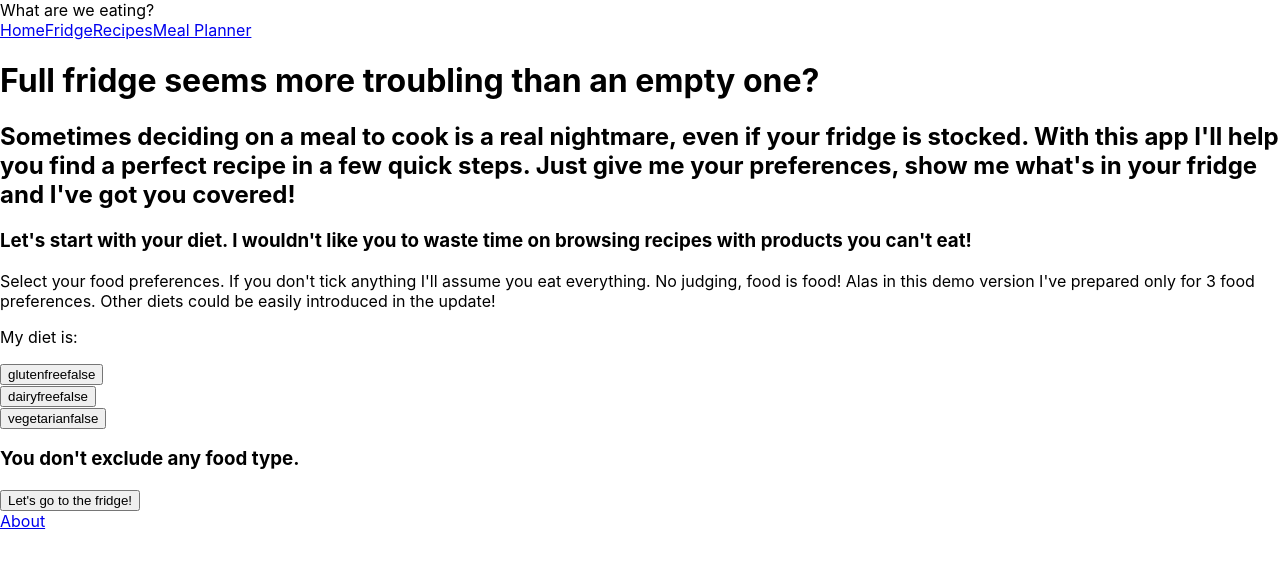
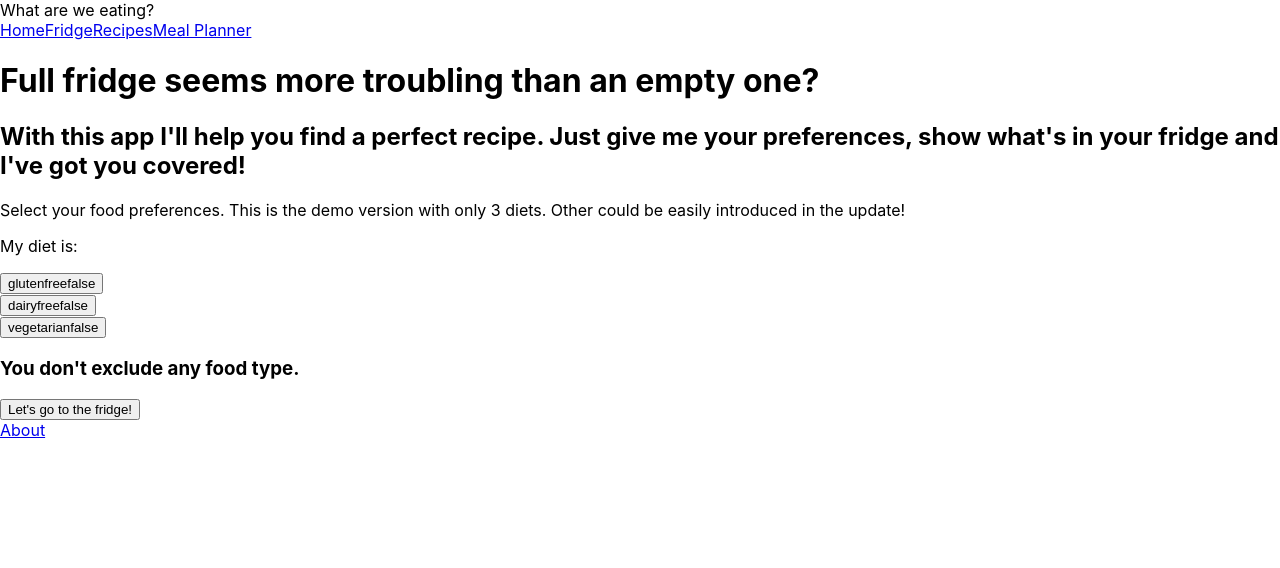
Before and after one commit to Rsubdy/what-are-we-eating, a React (Create React App) app: page /hello in a window 1280 px wide. Shown: the top 568 px of the page. Built offline with nearby package versions, Linux system fonts and the light colour scheme.

Commit message:
Simplified desrciptions in the hello sections

```diff
--- a/src/components/Hello.js
+++ b/src/components/Hello.js
@@ -9,15 +9,11 @@ function Hello() {
     <>
       <header>
         <h1>Full fridge seems more troubling than an empty one?</h1>
-        <h2>Sometimes deciding on a meal to cook is a real nightmare, even if your fridge is stocked.
-          With this app I'll help you find a perfect recipe in a few quick steps.
-          Just give me your preferences, show me what's in your fridge and I've got you covered!
+        <h2>With this app I'll help you find a perfect recipe.
+          Just give me your preferences, show what's in your fridge and I've got you covered!
         </h2>
       </header>
       <main>
-        <h3>
-          Let's start with your diet. I wouldn't like you to waste time on browsing recipes with products you can't eat!
-        </h3>
         <DietSelection />
       </main>
     </>
--- a/src/features/diets/DietSelection.js
+++ b/src/features/diets/DietSelection.js
@@ -15,7 +15,7 @@ useEffect(()=>{
 
   return (
     <div>
-        <p>Select your food preferences. If you don't tick anything I'll assume you eat everything. No judging, food is food! Alas in this demo version I've prepared only for 3 food preferences. Other diets could be easily introduced in the update!</p>
+        <p>Select your food preferences. This is the demo version with only 3 diets. Other could be easily introduced in the update!</p>
         <DietForm preferences={storePreferences} />
     </div>
   )
--- a/src/features/products/initialProductsData.js
+++ b/src/features/products/initialProductsData.js
@@ -5,10 +5,10 @@ import Product from './Product';
 let initialProductsData = [];
 
 initialProductsData.push(JSON.stringify(new Product('Milk', './milk.jpg', 'litre', {glutenfree: true, vegetarian: true, dairyfree: false})));
-initialProductsData.push(JSON.stringify(new Product('Eggs', './eggs.jpg', 'item', {glutenfree: true, vegetarian: true, dairyfree: true})));
-initialProductsData.push(JSON.stringify(new Product('Flour', './flour.jpg', 'gram', {glutenfree: false, vegetarian: true, dairyfree: true})));
+initialProductsData.push(JSON.stringify(new Product('Eggs', './eggs.jpg', 'item', {glutenfree: true, vegetarian: false, dairyfree: true})));
+initialProductsData.push(JSON.stringify(new Product('Wheat flour', './flour.jpg', 'gram', {glutenfree: false, vegetarian: true, dairyfree: true})));
 initialProductsData.push(JSON.stringify(new Product('Ham', './ham.jpg', 'gram', {glutenfree: true, vegetarian: false, dairyfree: true})));
-initialProductsData.push(JSON.stringify(new Product('Bread', './bread.jpg', 'item', {glutenfree: false, vegetarian: true, dairyfree: true})));
+initialProductsData.push(JSON.stringify(new Product('Wheat bread', './bread.jpg', 'item', {glutenfree: false, vegetarian: true, dairyfree: true})));
 initialProductsData.push(JSON.stringify(new Product('Butter', './butter.jpg', 'gram', {glutenfree: true, vegetarian: true, dairyfree: false})));
 
 export default initialProductsData = initialProductsData.map((e)=> JSON.parse(e));
```
